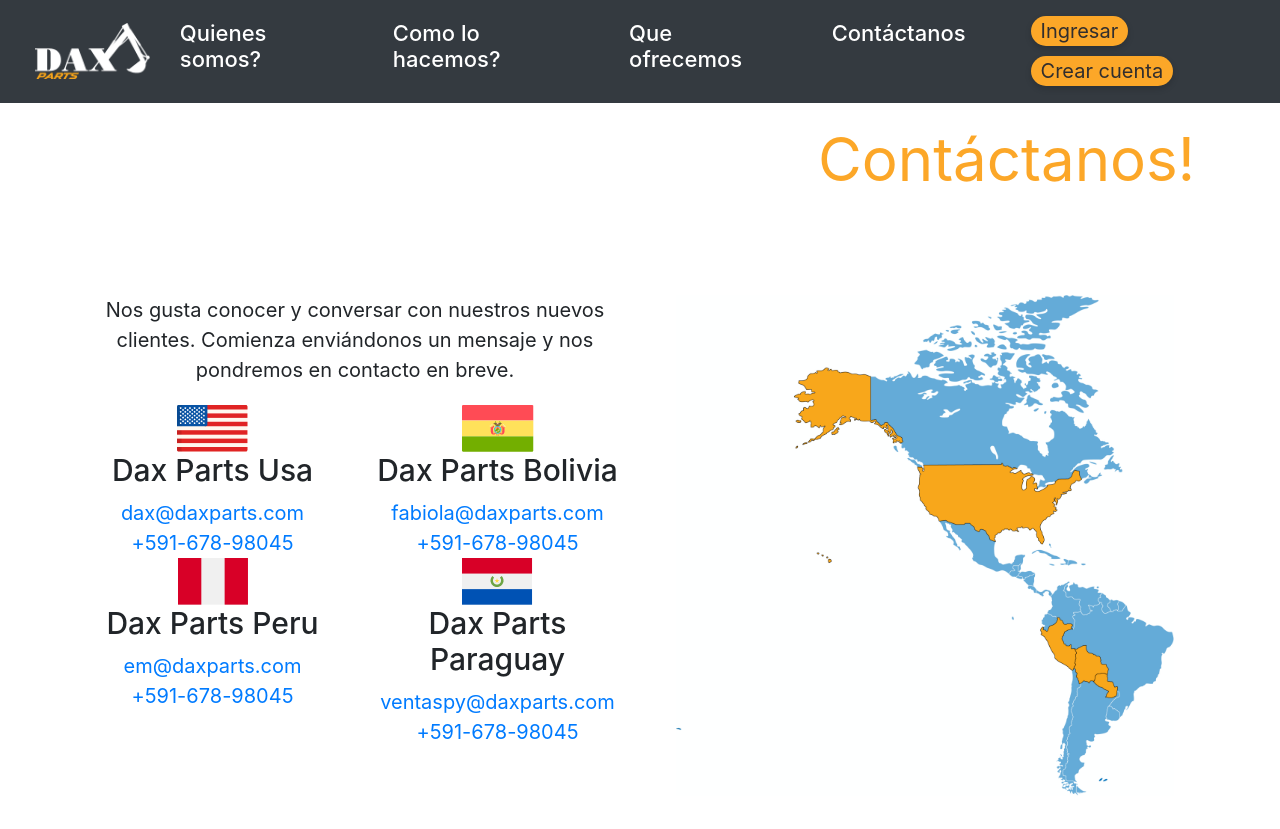
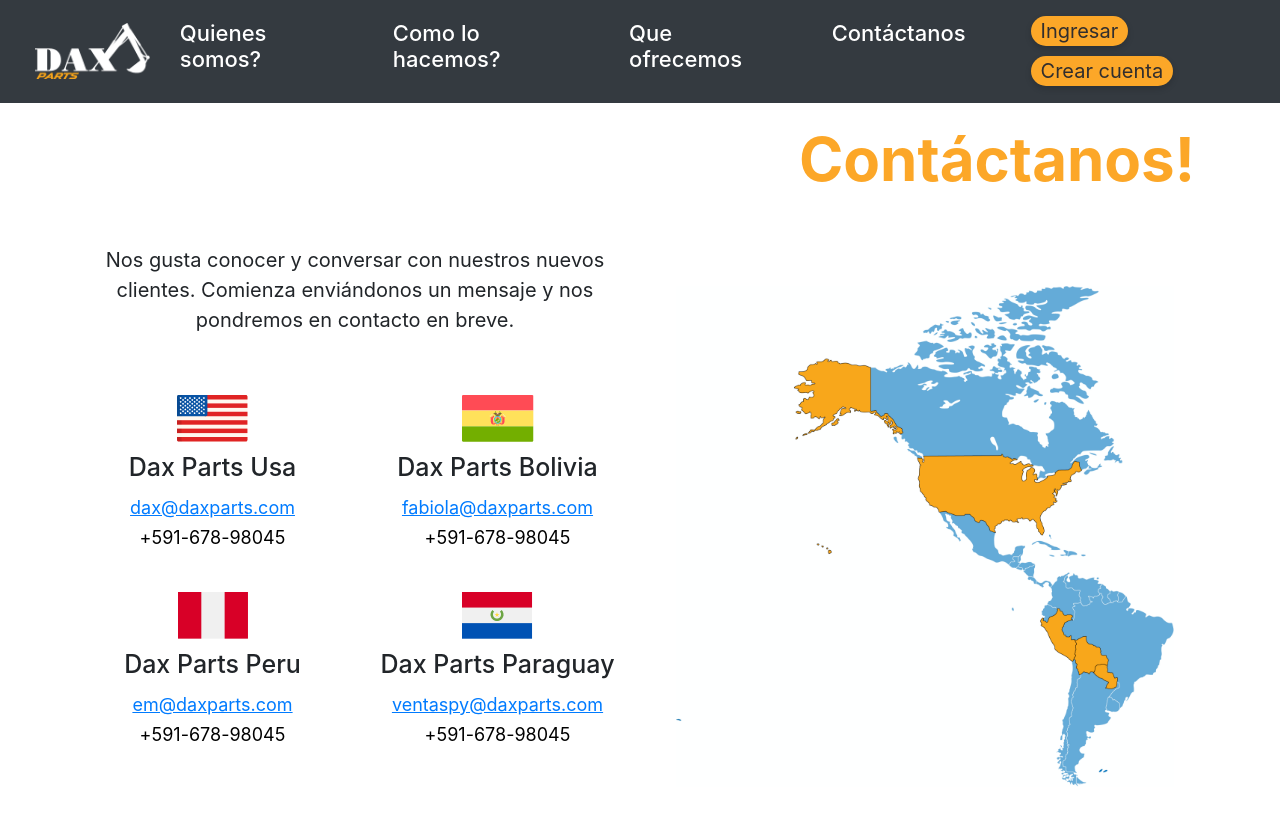
Before and after one commit to carlosmertens/daxparts, a React (Create React App) app: page /contacto in a window 1280 px wide. Before the commit the page ends 800 px from the top, so only its background shows below. Built offline with nearby package versions, Linux system fonts and the light colour scheme; no server answers.

Commit message:
Style Contactoc

```diff
--- a/src/components/contacto/Contacto.css
+++ b/src/components/contacto/Contacto.css
@@ -2,7 +2,7 @@
 
 .contacto-title h1 {
   color: #fca728;
-  font-weight: normal;
+  font-weight: bolder;
   text-align: right;
 }
 
@@ -10,11 +10,34 @@
   text-align: center;
 }
 
+.contacto-texto {
+  padding-bottom: 40px;
+}
+
+.contacto-grupo {
+  margin-bottom: 40px !important;
+}
+
+.contacto-contenido h4 {
+  padding-top: 10px;
+  font-size: 25px;
+}
+
+.contacto-email {
+  text-decoration: underline;
+  font-size: 18px;
+}
+
+.contacto-telefono {
+  color: black;
+  font-size: 18px;
+}
+
 /* ========== RESPONSIVE HOME ========== */
 /* EXTRA SMALL devices (less than 480px) */
 @media only screen and (max-width: 480px) {
   .contacto-title h1 {
-    font-size: 30px;
+    font-size: 40px;
     padding-top: 30px;
     padding-bottom: 30px;
   }
@@ -26,16 +49,18 @@
 /* SMALL devices (old iPhones, 480px and up) */
 @media only screen and (min-width: 480px) {
   .contacto-title h1 {
-    font-size: 40px;
+    font-size: 50px;
     padding-top: 20px;
+    margin-bottom: 50px;
   }
 }
 
 /* MEDIUM devices (landscape tablets, 768px and up) */
 @media only screen and (min-width: 768px) {
   .contacto-title h1 {
-    font-size: 50px;
+    font-size: 60px;
     padding-top: 20px;
+    margin-bottom: 50px;
   }
 }
 
@@ -44,6 +69,7 @@
   .contacto-title h1 {
     font-size: 60px;
     padding-top: 20px;
+    margin-bottom: 50px;
   }
 }
 
@@ -52,6 +78,6 @@
   .contacto-title h1 {
     font-size: 60px;
     padding-top: 20px;
-    margin-bottom: 100px;
+    margin-bottom: 50px;
   }
 }
--- a/src/components/contacto/Contacto.js
+++ b/src/components/contacto/Contacto.js
@@ -21,56 +21,68 @@
         </div>
 
         <div className='container contacto-contenido'>
-          <div className='row'>
-            {/* Columna 1 (Banderas) */}
-            <div className='col-sm'>
-              <div>
+          <div className='row align-items-center'>
+            {/* === Columna 1 === */}
+            <div className='col-md'>
+              <div className='contacto-texto'>
                 <p>{texto.contacto.contenido}</p>
               </div>
-              <div className='row'>
+              <div className='contacto-country row'>
                 {/* row banderas */}
-                <div className='col-md'>
+                <div className='contacto-grupo col-md'>
                   <img src={usa} alt='Bandera Usa' />
                   <h4>{texto.contacto.usa.nombre}</h4>
-                  <a href='mailto:dax@daxparts.com'>{texto.contacto.usa.email}</a>
+                  <a className='contacto-email' href='mailto:dax@daxparts.com'>
+                    {texto.contacto.usa.email}
+                  </a>
                   <br />
-                  <a href='tel:+59167898045'>{texto.contacto.usa.telefono}</a>
+                  <a className='contacto-telefono' href='tel:+59167898045'>
+                    {texto.contacto.usa.telefono}
+                  </a>
                 </div>
-                <div className='col-md'>
+                <div className='contacto-grupo col-md'>
                   <img src={bolivia} alt='Bandera Bolivia' />
                   <h4>{texto.contacto.bolivia.nombre}</h4>
-                  <a href='mailto:fabiola@daxparts.com'>
+                  <a className='contacto-email' href='mailto:fabiola@daxparts.com'>
                     {texto.contacto.bolivia.email}
                   </a>
                   <br />
-                  <a href='tel:+59167898045'>{texto.contacto.bolivia.telefono}</a>
+                  <a className='contacto-telefono' href='tel:+59167898045'>
+                    {texto.contacto.bolivia.telefono}
+                  </a>
                 </div>
               </div>
 
-              <div className='row'>
-                <div className='col-md'>
+              <div className='contacto-grupo row'>
+                <div className='contacto-grupo col-md'>
                   <img src={peru} alt='Bandera Peru' />
                   <h4>{texto.contacto.peru.nombre}</h4>
-                  <a href='mailto:em@daxparts.com'>{texto.contacto.peru.email}</a>
+                  <a className='contacto-email' href='mailto:em@daxparts.com'>
+                    {texto.contacto.peru.email}
+                  </a>
                   <br />
-                  <a href='tel:+59167898045'>{texto.contacto.peru.telefono}</a>
+                  <a className='contacto-telefono' href='tel:+59167898045'>
+                    {texto.contacto.peru.telefono}
+                  </a>
                 </div>
-                <div className='col-md'>
+                <div className='contacto-grupo col-md'>
                   <img src={paraguay} alt='Bandera Paraguay' />
                   <h4>{texto.contacto.paraguay.nombre}</h4>
-                  <a href='mailto:ventaspy@daxparts.com'>
+                  <a className='contacto-email' href='mailto:ventaspy@daxparts.com'>
                     {texto.contacto.paraguay.email}
                   </a>
                   <br />
-                  <a href='tel:+59167898045'>{texto.contacto.paraguay.telefono}</a>
+                  <a className='contacto-telefono' href='tel:+59167898045'>
+                    {texto.contacto.paraguay.telefono}
+                  </a>
                 </div>
               </div>
             </div>
 
-            {/* Columna (Formulario) */}
-            <div className='col-sm'>
-              <div>
-                <img src={mapa} alt='Mapa' />
+            {/* === Columna 2 === */}
+            <div className='col-md'>
+              <div className='contacto-mapa'>
+                <img src={mapa} className='img-fluid' alt='Mapa' />
               </div>
             </div>
           </div>
```
